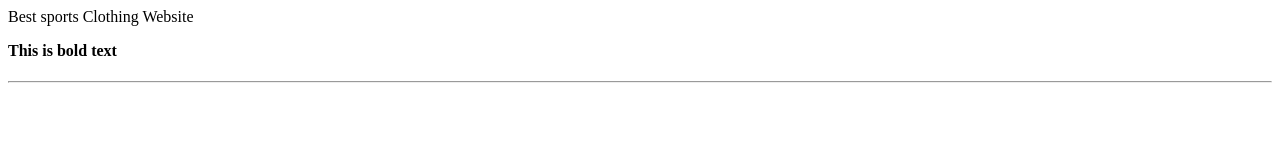
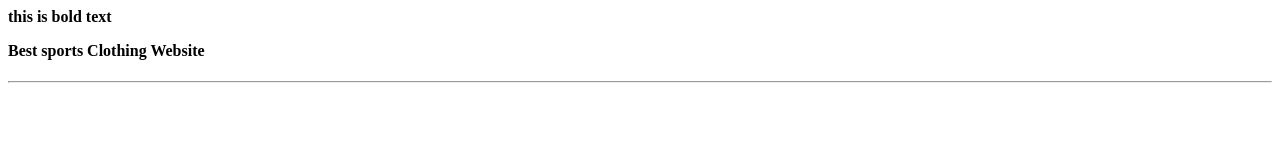
Before and after one commit to zavioncarr719/Sisyphus, a plain HTML site: page index.html in a window 1280 px wide. Drawn offline with Linux system fonts and the light colour scheme.

Commit message:
Update index.html

```diff
--- a/index.html
+++ b/index.html
@@ -1,7 +1,7 @@
 <html>
 <body>
+  <b>this is bold text
 <p>Best sports Clothing Website</p>
-  <b>This is bold text
 </body>
 </html>
 <h1 style= allign="right"<By Zavion Carr/p>
```
